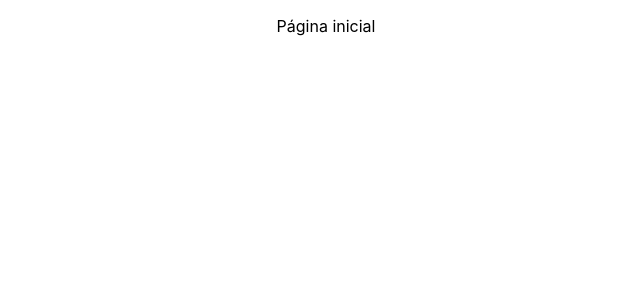
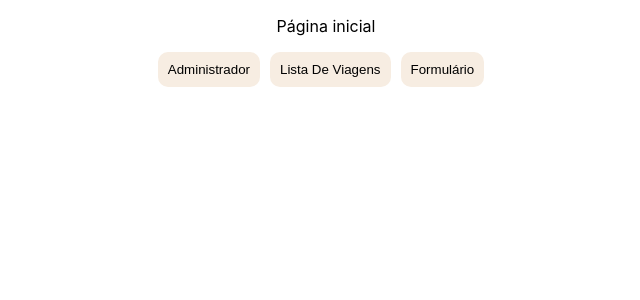
Before and after one commit to future4code/barros-Vitoria-Galdino, a React (Create React App) app in the folder modulo4/projeto-labex/labex/: page / in a window 1280 px wide. Shown: the top 300 px of the page, without its empty margins (314-954 px from the left). Built offline with nearby package versions, Linux system fonts and the light colour scheme.

Commit message:
Rotas-Ok

```diff
--- a/modulo4/projeto-labex/labex/src/Components/Pages/AdminHomePage.js
+++ b/modulo4/projeto-labex/labex/src/Components/Pages/AdminHomePage.js
@@ -1,10 +1,41 @@
 // Para o administrador ver a lista de viagens e poder deletá-las ou acessar o detalhe de cada uma delas
 
 import React from 'react';
+import { useNavigate} from 'react-router-dom';
+import {Button} from '../styled';
 
-const AdminHomePage = () => {
+function AdminHomePage() {
+    const navigate = useNavigate();
+
+    const goToHome = () => {
+        navigate("/")
+    }
+
+    const goToLogin = () => {
+      navigate("/LoginPage")
+    }
+
+    const goToList = () => {
+        navigate("/ListTripsPage")
+    }
+
+    const goToCreate = () => {
+        navigate("/CreateTripPage")
+    }
+
+    const goToTripDetails = () => {
+        navigate("/TripDetailsPage")
+    }
+
     return(
+        <section>
         <p>Administrador</p>
+        <Button onClick={goToHome}>Pagina inicial</Button>
+        <Button onClick={goToLogin}>Login</Button>
+        <Button onClick={goToList}>Lista de viagens</Button>
+        <Button onClick={goToCreate}>Criar Viagem</Button>
+        <Button onClick={goToTripDetails}>Detalhes Viagem</Button>
+        </section>
     )
 }
 
--- a/modulo4/projeto-labex/labex/src/Components/Pages/ApplicationFormPage.js
+++ b/modulo4/projeto-labex/labex/src/Components/Pages/ApplicationFormPage.js
@@ -3,7 +3,7 @@
 import React from 'react';
 
 
-const ApplicationFormPage = () => {
+function ApplicationFormPage() {
     return(
         <p>Formulário de aplicação</p>
     )
--- a/modulo4/projeto-labex/labex/src/Components/Pages/CreateTripPage.js
+++ b/modulo4/projeto-labex/labex/src/Components/Pages/CreateTripPage.js
@@ -2,7 +2,7 @@
 
 import React from 'react';
 
-const CreateTripPage = () => {
+function CreateTripPage() {
     return(
         <p>Criação Viagens</p>
     )
--- a/modulo4/projeto-labex/labex/src/Components/Pages/HomePage.js
+++ b/modulo4/projeto-labex/labex/src/Components/Pages/HomePage.js
@@ -1,10 +1,31 @@
 // Para o usuário escolher entre Área Administrativa e Lista de Viagens
 
 import React from 'react';
+import {useNavigate} from 'react-router-dom';
+import {Button} from '../../style.js';
 
-const HomePage = () => {
+function HomePage() {
+    const navigate = useNavigate()
+
+    const goToAdminHome = () => {
+        navigate("/AdminHomePage")
+    }
+
+    const goToListTrip = () => {
+        navigate("/ListTripsPage")
+    }
+
+    const goToApplicationForm = () => {
+        navigate("/ApplicationFormPage")
+    }
+
     return(
+        <section>
         <p>Página inicial</p>
+        <Button onClick={goToAdminHome}>Administrador</Button>
+        <Button onClick={goToListTrip}>Lista De Viagens</Button>
+        <Button onClick={goToApplicationForm}>Formulário</Button>
+        </section>
     )
 }
 
--- a/modulo4/projeto-labex/labex/src/Components/Pages/ListTripsPage.js
+++ b/modulo4/projeto-labex/labex/src/Components/Pages/ListTripsPage.js
@@ -2,7 +2,7 @@
 
 import React from 'react';
 
-const ListTripsPage = () => {
+function ListTripsPage() {
     return(
         <p>Lista de viagens</p>
     )
--- a/modulo4/projeto-labex/labex/src/Components/Pages/LoginPage.js
+++ b/modulo4/projeto-labex/labex/src/Components/Pages/LoginPage.js
@@ -2,7 +2,7 @@
 
 import React from 'react';
 
-const LoginPage = () => {
+function LoginPage() {
     return(
         <p>Página Login</p>
     )
--- a/modulo4/projeto-labex/labex/src/Components/Pages/TripDetailsPage.js
+++ b/modulo4/projeto-labex/labex/src/Components/Pages/TripDetailsPage.js
@@ -2,7 +2,7 @@
 
 import React from 'react';
 
-const TripDetailsPage = () => {
+function TripDetailsPage() {
     return(
         <p>Detalhes Viagem</p>
     )
--- a/modulo4/projeto-labex/labex/src/style.js
+++ b/modulo4/projeto-labex/labex/src/style.js
@@ -1 +1,14 @@
 import styled from 'styled-components';
+
+export const Button = styled.button`
+    margin-right: 10px;
+    padding: 10px;
+    border: none;
+    border-radius: 10px;
+    background-color: #F7EDE2;
+    font-weight: 500;
+
+    :hover {
+        cursor: pointer;
+    }
+`
```
